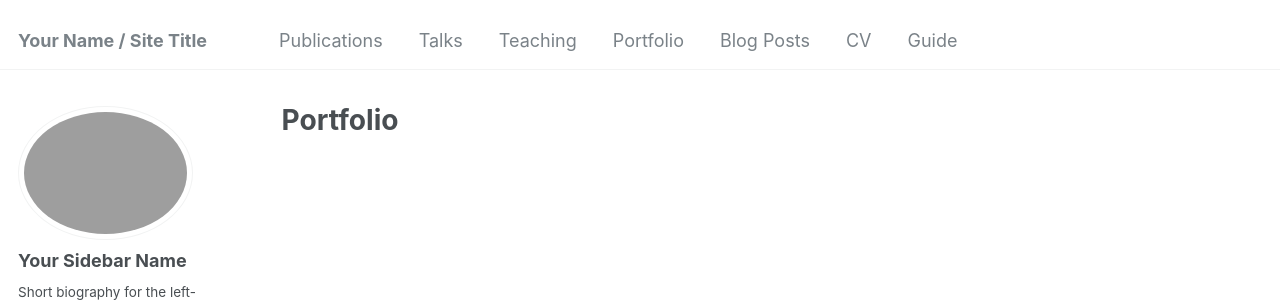
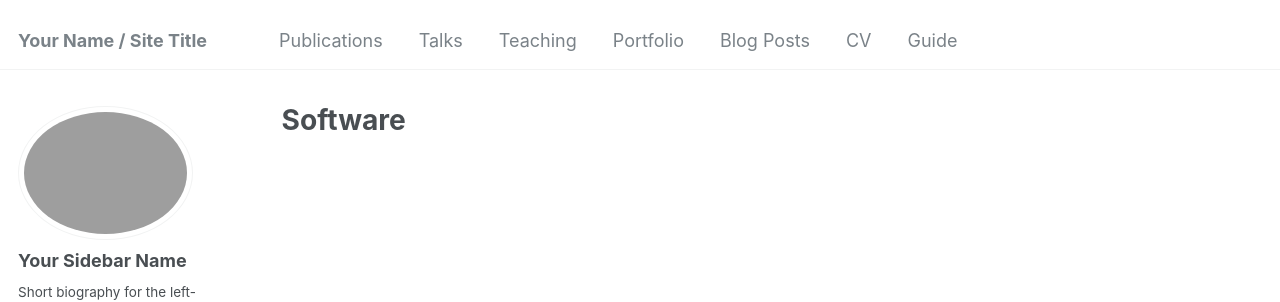
Before and after one commit to laurensvdwiel/laurensvdwiel.github.io, a Jekyll site: the page built from _pages/software.html, in a window 1280 px wide. Shown: the top 302 px of the page. Built offline with Jekyll 4.4.1, drawn with Linux system fonts in a browser that asks for light colours; some web fonts are replaced.

Commit message:
Added software.html

```diff
--- a/_pages/portfolio.html
+++ b/_pages/software.html
@@ -1,13 +1,13 @@
 ---
 layout: archive
-title: "Portfolio"
-permalink: /portfolio/
+title: "Software"
+permalink: /software/
 author_profile: true
 ---
 
 {% include base_path %}
 
 
-{% for post in site.portfolio %}
+{% for post in site.software %}
   {% include archive-single.html %}
 {% endfor %}
```
